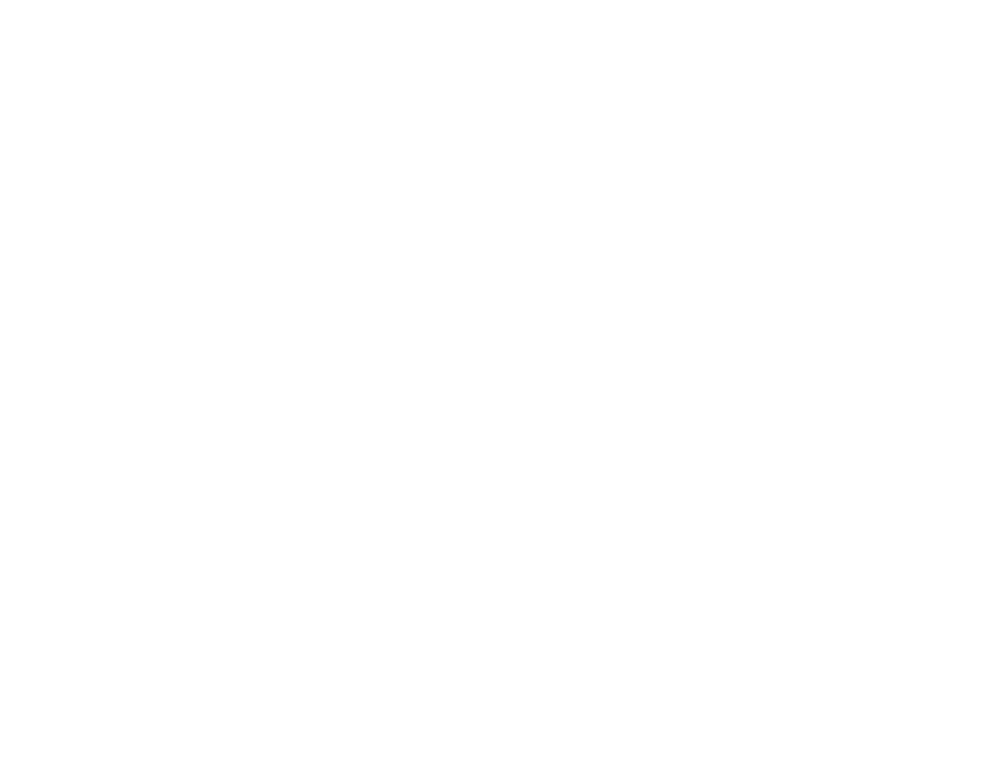
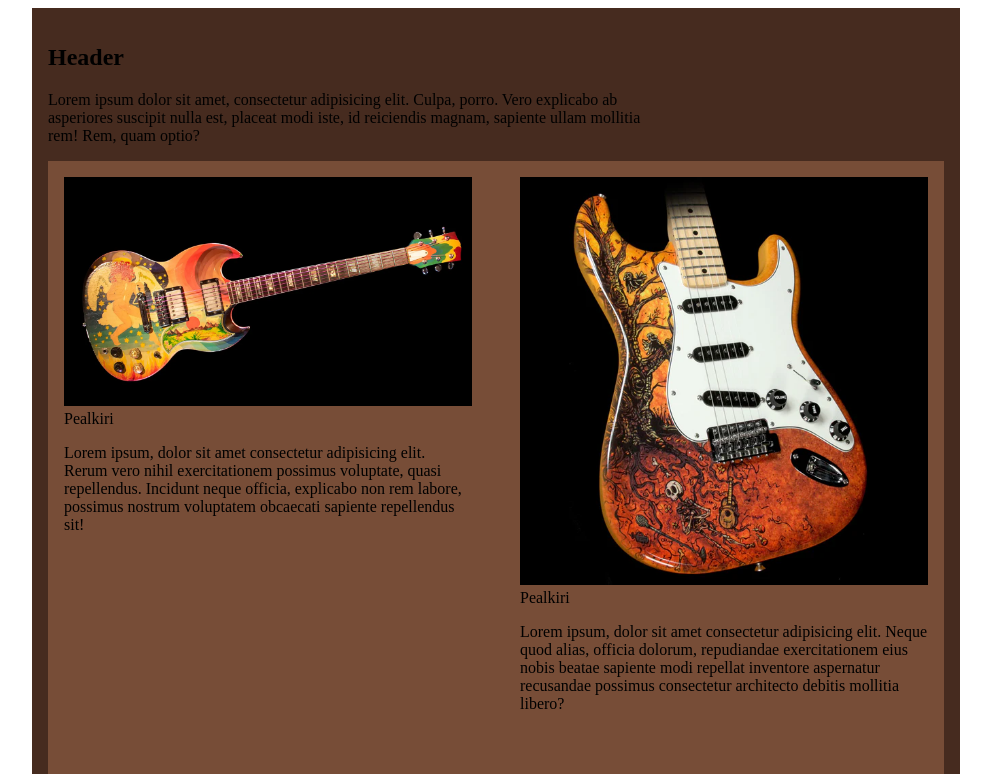
Before and after one commit to visuaalmeedia/01-seimar-tunnid, a plain HTML site: page maandumisleht/index.html in a window 1280 px wide. Shown: the top 774 px of the page, without its empty margins (144-1135 px from the left). Drawn offline with Linux system fonts and the light colour scheme.

Commit message:
kitarrid

```diff
--- a/maandumisleht/index.html
+++ b/maandumisleht/index.html
@@ -3,8 +3,60 @@
     <head>
         <meta charset="UTF-8" />
         <meta name="viewport" content="width=device-width, initial-scale=1.0" />
-        <title>Document</title>
+        <title>Header</title>
         <link rel="stylesheet" href="style.css" />
     </head>
-    <body></body>
+    <body>
+        <main>
+            <section class="hero ">
+            <div class="hero-container">
+                <div class="hero-content">
+                    <h1>Header</h1>
+                    <p>
+                        Lorem ipsum dolor sit amet, consectetur adipisicing
+                        elit. Culpa, porro. Vero explicabo ab asperiores
+                        suscipit nulla est, placeat modi iste, id reiciendis
+                        magnam, sapiente ullam mollitia rem! Rem, quam optio?
+                    </p>
+                </section>
+                </div>
+                <div class="card-row">
+                    <div class="card">
+                        <img src="img/guitar1.jpg"
+                        <h2>Pealkiri</h2>
+                        <p>
+                            Lorem ipsum, dolor sit amet consectetur adipisicing
+                            elit. Rerum vero nihil exercitationem possimus
+                            voluptate, quasi repellendus. Incidunt neque
+                            officia, explicabo non rem labore, possimus nostrum
+                            voluptatem obcaecati sapiente repellendus sit!
+                        </p>
+                    </div>
+                    <div class="card">
+                        <img src="img/guitar3.jpg"
+                        <h2>Pealkiri</h2>
+                        <p>
+                            Lorem ipsum, dolor sit amet consectetur adipisicing
+                            elit. Neque quod alias, officia dolorum, repudiandae
+                            exercitationem eius nobis beatae sapiente modi
+                            repellat inventore aspernatur recusandae possimus
+                            consectetur architecto debitis mollitia libero?
+                        </p>
+                    </div>
+                    <div class="card">
+                        <img src="img/guitar2.jpg"
+
+                        <h2>Pealkiri</h2>
+                        <p>
+                            Lorem ipsum dolor sit amet consectetur adipisicing
+                            elit. Dolor odio obcaecati fugiat necessitatibus
+                            beatae animi excepturi veniam atque repudiandae?
+                            Molestiae provident quo possimus ipsa, amet magnam
+                            officiis debitis ab! Natus.
+                        </p>
+                    </div>
+                </div>
+            </div>
+        </main>
+    </body>
 </html>
--- a/maandumisleht/style.css
+++ b/maandumisleht/style.css
@@ -0,0 +1,34 @@
+body {
+    display: flex;
+    justify-content: center;
+    align-items: center;
+    min-height: 100vh;
+    min-height: 100vh;
+}
+main {
+    background-color: rgb(70, 43, 31);
+    max-width: 56rem;
+    width: 100%;
+    padding: 1rem;
+}
+.card-row {
+    background-color: rgb(119, 77, 55);
+    display: flex;
+    flex-wrap: wrap;
+    gap: 1rem;
+}
+.hero-content {
+    /* margin: 0 auto; */
+    width: 75ch;
+}
+.hero-container {
+    justify-content: center;
+}
+.card {
+    min-width: 18rem;
+    flex: 1;
+    padding: 1rem;
+}
+.card img {
+    width: 100%;
+}
```
Also changed, not shown: 1 other file.
